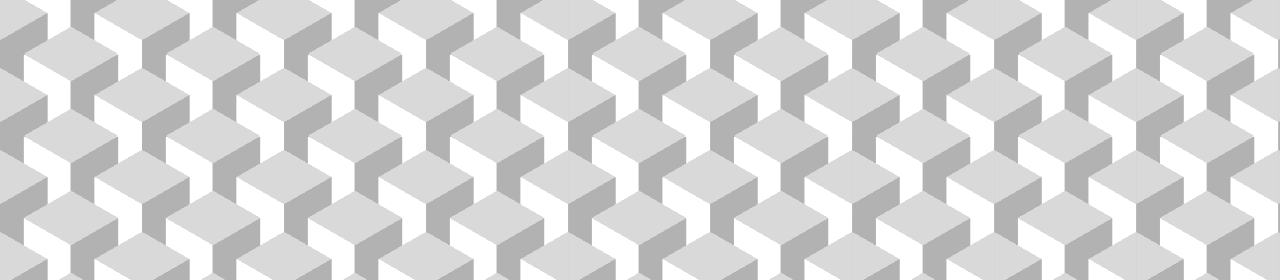
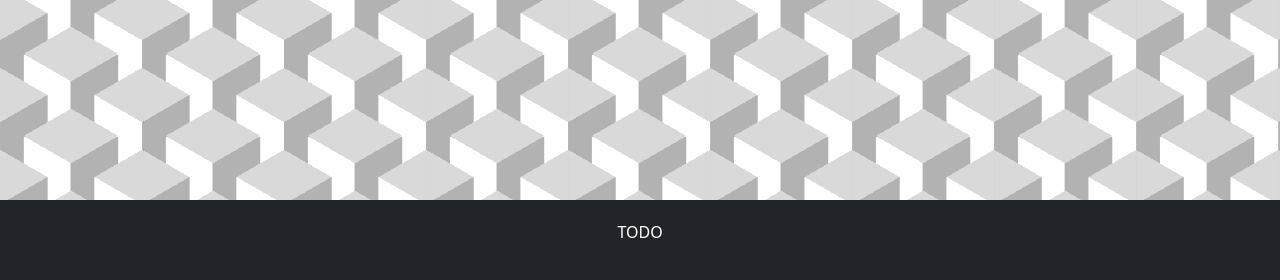
Before and after one commit to NoobCoder12/DevSocial, a Django app: page / in a window 1280 px wide. Shown: the part 520-800 px from the top of the page. Run offline with Django 5.2, Linux system fonts and the light colour scheme; the visitor is signed in with stand-in values (Sample User, id 1); data that the repository does not hold is empty; some libraries are stand-ins or nearby versions; some web fonts are replaced.

Commit message:
footer added

```diff
--- a/frontend/static/css/style.css
+++ b/frontend/static/css/style.css
@@ -1,8 +1,10 @@
 
 
 body {
+    display: flex;
+    flex-direction: column;
     width: 100%;
-    height: 100%;
+    min-height: 100vh;
     --s: 82px;
     --c1: #b2b2b2;
     --c2: #ffffff;
@@ -64,7 +66,16 @@ nav form {
     justify-content: space-between;
 }
 
-.modal-header-color {
+.modal-header-color,
+footer {
     background-color: #212529;
     color: white;
 }
+
+footer {
+    display: flex;
+    justify-content: center;
+    align-items: center;
+    height: 10vh;
+    margin-top: auto;
+}
--- a/frontend/templates/layouts/base.html
+++ b/frontend/templates/layouts/base.html
@@ -122,6 +122,10 @@
       {% endfor %}
       </div>
 
+    <footer>
+      <p>TODO</p>
+    </footer>
+
     <script src="https://cdn.jsdelivr.net/npm/bootstrap@5.0.2/dist/js/bootstrap.bundle.min.js" integrity="sha384-MrcW6ZMFYlzcLA8Nl+NtUVF0sA7MsXsP1UyJoMp4YLEuNSfAP+JcXn/tWtIaxVXM" crossorigin="anonymous"></script>
 
     <script>
```
